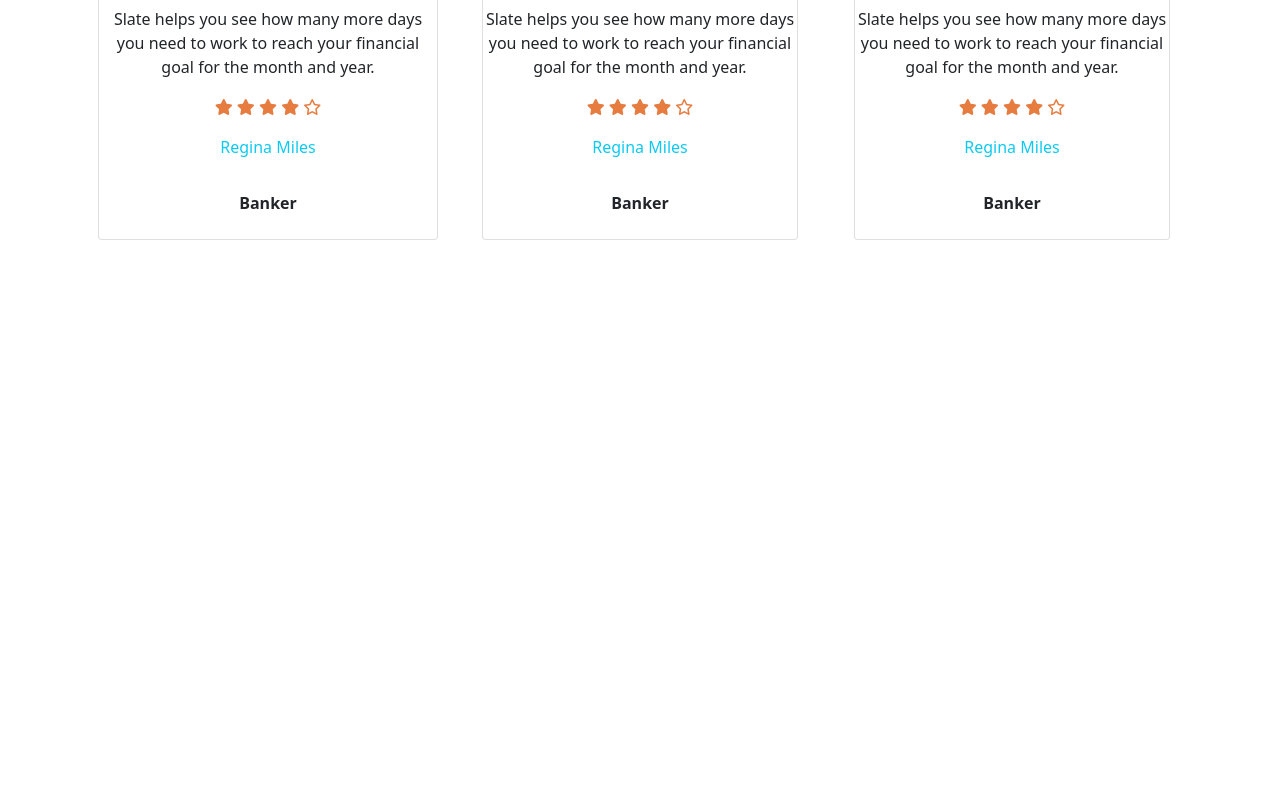
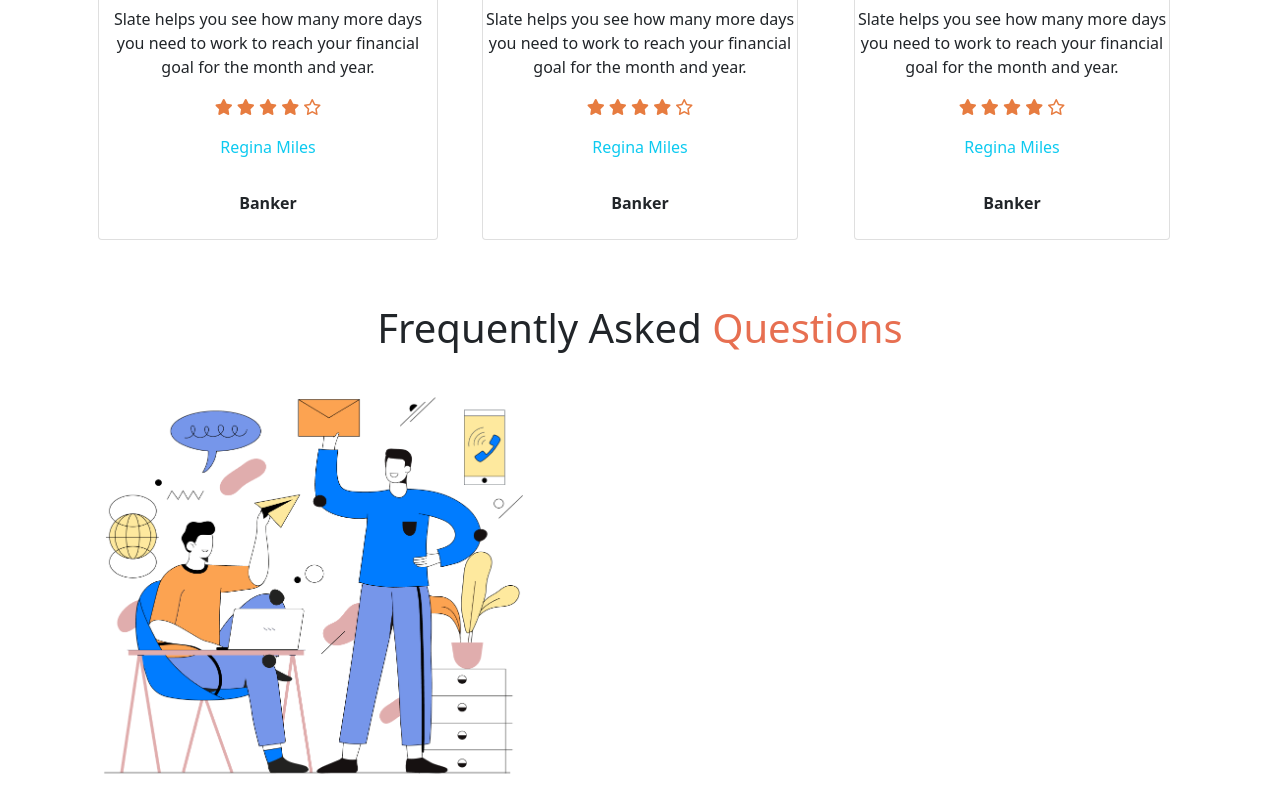
Before and after one commit to Saiful182/Honda_cbr_bootstrap, a plain HTML site: page index.html in a window 1280 px wide. Shown: the part 1356-2156 px from the top of the page. Before the commit the page ends 1660 px from the top, so only its background shows below. Drawn offline with nearby package versions, Linux system fonts and the light colour scheme.

Commit message:
question area added

```diff
--- a/index.html
+++ b/index.html
@@ -77,22 +77,26 @@
         <section>
             <div class="collections-heading text-center my-5">
                 <h1>Fetured Bikes 2021</h1>
-                <p>Best bike collection</p>
+                <p class="custom-color">Best Bike collection</p>
                 <hr class="horizontal-line">
             </div>
             <!-- image gray scale part -->
             <div class=" container my-5">
+                <picture>
                     <div class=" row gy-2">
                         <div class="col-lg-4 col-md-6 col-sm-12 text-center ">
-                        <img class="img-fluid gray-img " src="images/feature-bike.jpg" height="250" width="290" alt="">
+                            <img class="img-fluid gray-img " src="images/feature-bike.jpg" height="250" width="290"
+                                alt="">
                         </div>
                         <div class="col-lg-4 col-md-6 col-sm-12 text-center ">
                             <img class="img-fluid" src="images/feature-bike.jpg" height="250" width="290" alt="">
                         </div>
                         <div class="col-lg-4 col-md-6 col-sm-12 text-center ">
-                        <img class="img-fluid gray-img" src="images/feature-bike.jpg" height="250" width="290" alt="">
+                            <img class="img-fluid gray-img" src="images/feature-bike.jpg" height="250" width="290"
+                                alt="">
                         </div>
                     </div>
+                </picture>
             </div>
             <!-- customer Reviews -->
             <div class="container my-5">
@@ -191,13 +195,32 @@
 
 
             </div>
+            <!-- user question area -->
+            <div class="container">
+                <h1 class="text-center my-3">Frequently Asked <span class="custom-color">Questions</span></h1>
+                <div class="">
+                    <div class="row gx-5">
 
+                        <div class="col-lg-6 col-sm-12">
+                            <div class="p-3 ">
+                                <img src="/images/faq.png" style="width: 425px;height:400px;" alt="">
+                            </div>
+                        </div>
+                        <div class="col-lg-6 col-sm-12">
+                            <div class="p-3 ">
+
+                            </div>
+                        </div>
+
+                    </div>
+                </div>
+            </div>
         </section>
     </main>
     <!-- javascrript link  -->
-    <script src="https://cdn.jsdelivr.net/npm/bootstrap@5.0.2/dist/js/bootstrap.bundle.min.js"
-        integrity="sha384-MrcW6ZMFYlzcLA8Nl+NtUVF0sA7MsXsP1UyJoMp4YLEuNSfAP+JcXn/tWtIaxVXM"
-        crossorigin="anonymous"></script>
+    <script src=" https://cdn.jsdelivr.net/npm/bootstrap@5.0.2/dist/js/bootstrap.bundle.min.js"
+        integrity="sha384-MrcW6ZMFYlzcLA8Nl+NtUVF0sA7MsXsP1UyJoMp4YLEuNSfAP+JcXn/tWtIaxVXM" crossorigin="anonymous">
+        </script>
 </body>
 
 </html>
```
Lines whose indentation alone changed are shown as unchanged.
